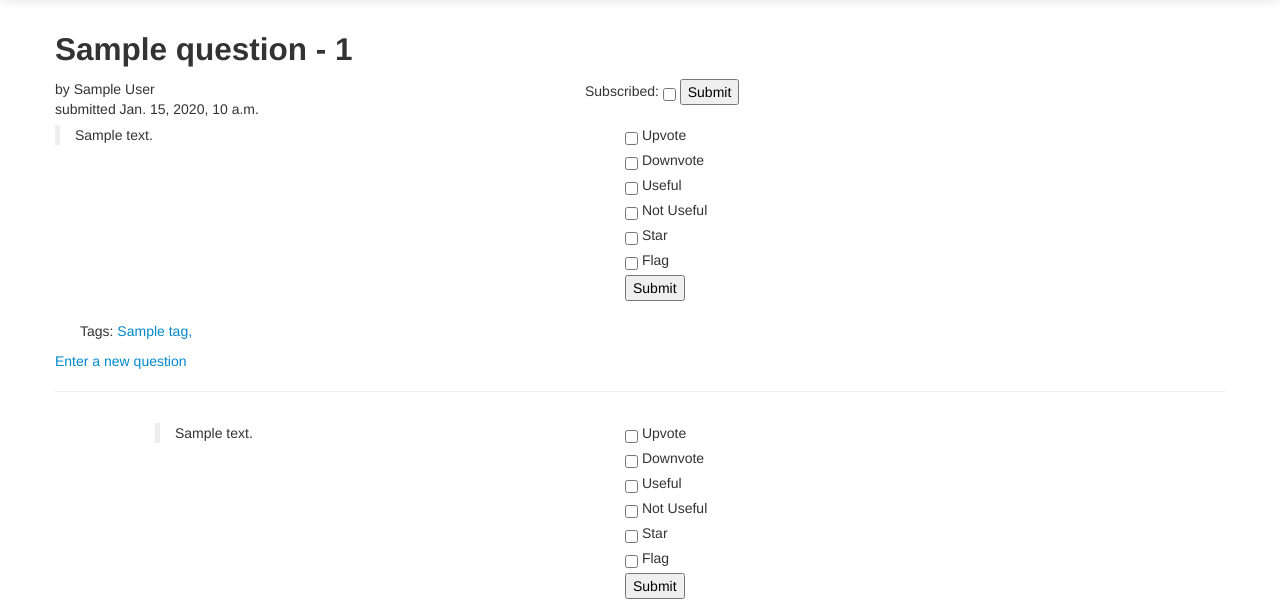
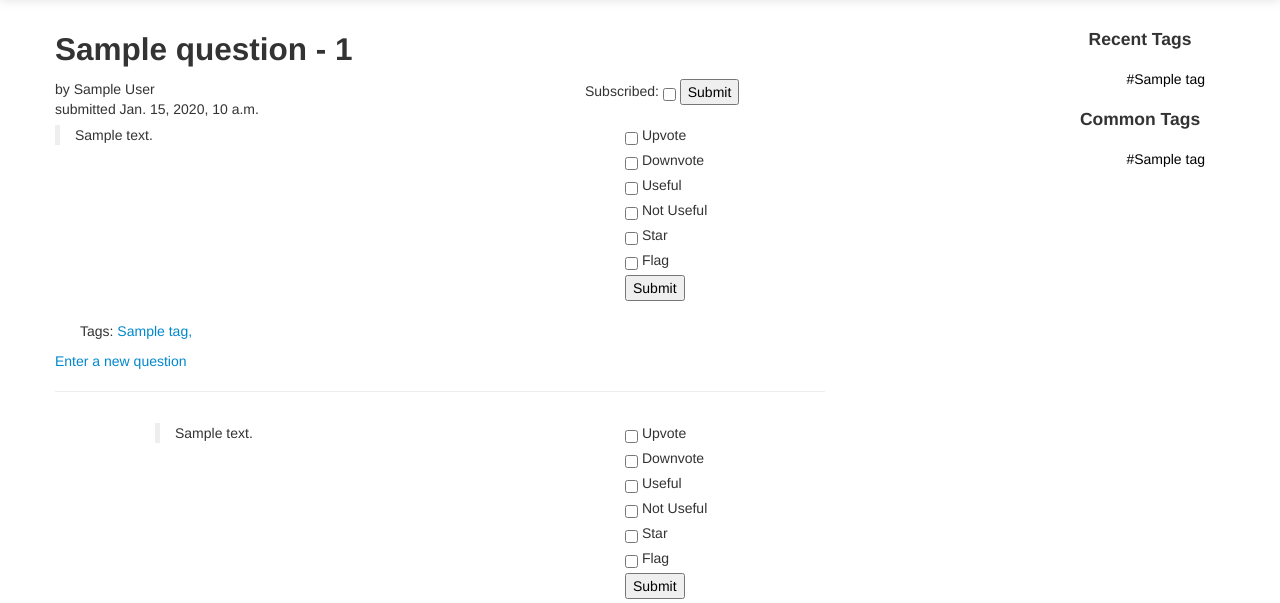
Before and after one commit to alpsayin/django-qanda, a Django app: template qanda/qanda_app/templates/question.html in a window 1280 px wide. Shown: the part 41-644 px from the top of the page. Run offline with Django 3.2, Linux system fonts and the light colour scheme; the template is opened without the code that fills it: most values are stand-ins (such as "Sample title", 1, 10 or a date in 2020); form fields are guessed from the names that the template uses; some libraries are stand-ins or nearby versions.

Commit message:
display recent and common tags in righthand side in question page

```diff
--- a/qanda/qanda_app/templates/question.html
+++ b/qanda/qanda_app/templates/question.html
@@ -11,6 +11,8 @@
 	{% endcomment %}
 
 	{{ debug }}
+	<div class="row">
+		<div class="span8">
 			<div class="row">
 				<div class="span6">
 					<h2> {{ question.title }} - {{ question.viewCount }} </h2>
@@ -106,5 +108,10 @@
 
 				{% include "answer.html" with type="new_answer" action_link="relate/" %}
 			</div>
+		</div>
+
+		{% include "righthand_tags.html" %}
+
+	</div>
 
 {% endblock %}
--- a/qanda/qanda_app/views.py
+++ b/qanda/qanda_app/views.py
@@ -289,5 +289,9 @@ def question_page(request, question_id):
 	else:
 		context['view'] = 'question_page'
 
+
+	context['recent_tags'] = Tag.objects.order_by('-pk').all()[:NUM_OF_TAGS_IN_RECENT_TAGS]
+	context['common_tags'] = Question.tags.most_common()[:NUM_OF_TAGS_IN_COMMON_TAGS]
+
 	Question.objects.increment_view_count(question)
 	return render_to_response('question.html', context, context_instance=RequestContext(request))
```
Lines whose indentation alone changed are shown as unchanged.
